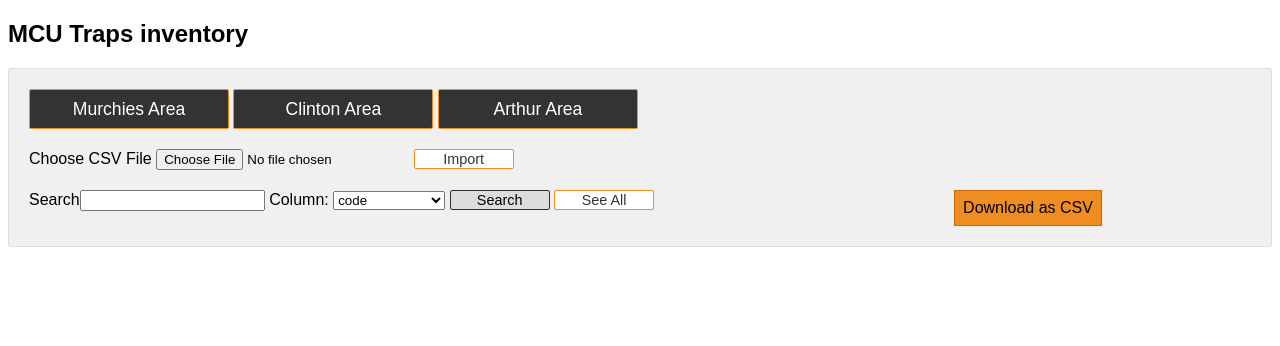
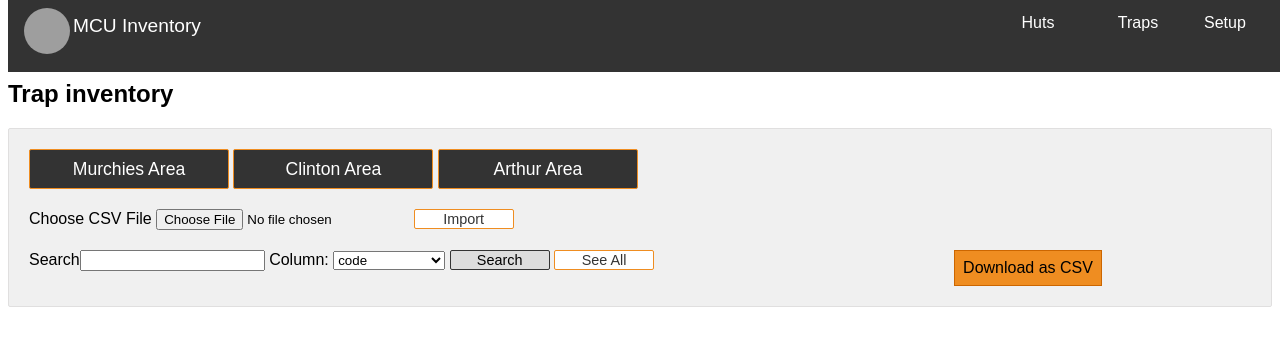
Before and after one commit to yaorasa/MCUDB, a PHP site: page /MCU/mcutrap.php in a window 1280 px wide. Shown: the top 346 px of the page. Run offline with PHP 8.4, Linux system fonts and the light colour scheme; data that the repository does not hold is empty; grey boxes are pictures that could not be loaded.

Commit message:
added nav bar

```diff
--- a/mcutrap.php
+++ b/mcutrap.php
@@ -19,7 +19,7 @@ if (isset($_POST["import"])) {
         $file = fopen($fileName, "r");
         //condition to look at the file name -- > variable
         // if ($_FILES['file']['name'] = "Traps_maintenance - Sheet1")
-        if (str_contains($_FILES['file']['name'],"Traps_maintenance")) {
+        if (str_contains($_FILES['file']['name'], "Traps_maintenance")) {
             fgets($file);
             while (($column = fgetcsv($file, 10000, ",")) !== FALSE) {
 
@@ -426,14 +426,15 @@ if (isset($_POST["import"])) {
 }
 ?>
 <!DOCTYPE html>
-<html>
+<html lang="en">
 
 <head>
     <script src="jquery-3.2.1.min.js"></script>
 
     <style>
         body {
-            font-family: Arial;
+            font-family: Arial, Helvetica, sans-serif;
+            ;
             /* width: 95%; */
         }
 
@@ -442,6 +443,7 @@ if (isset($_POST["import"])) {
             border: #e0dfdf 1px solid;
             padding: 20px;
             border-radius: 2px;
+            width: auto;
         }
 
         .input-row {
@@ -518,28 +520,10 @@ if (isset($_POST["import"])) {
             display: block;
         }
 
-        /* #header-fixed {
-            position: fixed;
-            top: 0px;
-            display: none;
-            background-color: white;
-            /* word-wrap: break-word;
-            table-layout: fixed;
-            width: 1800px;
-
+        .TF.sticky th {
+            /* override to position sticky headers underneath page header element */
+            top: 50px !important;
         }
-
-        #header-fixed td,
-        th {
-            border: 1px solid black;
-            width: 100px;
-            overflow: scroll;
-        } */
-
-        .TF.sticky th {
-        /* override to position sticky headers underneath page header element */
-        top: 0px !important;
-    }
 
         td,
         th {
@@ -563,6 +547,93 @@ if (isset($_POST["import"])) {
             display: flex;
             justify-content: flex-start;
             align-items: flex-start;
+        }
+
+        .navbar {
+            display: grid;
+            grid-template-columns: 50px 1fr 100px 100px 100px;
+            overflow: hidden;
+            position: fixed;
+            top: 0px !important;
+            background-color: #333;
+            width: 100%;
+        }
+
+        .navbar a {
+            float: left;
+            font-size: 16px;
+            color: white;
+            text-align: center;
+            padding: 14px 16px;
+            text-decoration: none;
+        }
+
+        .dropdown {
+            float: left;
+            overflow: hidden;
+        }
+
+        .dropdown .dropbtn {
+            font-size: 16px;
+            border: none;
+            outline: none;
+            color: white;
+            padding: 14px 16px;
+            background-color: inherit;
+            font-family: inherit;
+            margin: 0;
+        }
+
+        .navbar a:hover,
+        .dropdown:hover .dropbtn {
+            color: #EF8D21;
+        }
+
+        .dropdown-content {
+            display: none;
+            position: absolute;
+            background-color: #f9f9f9;
+            min-width: 160px;
+            box-shadow: 0px 8px 16px 0px rgba(0, 0, 0, 0.2);
+            z-index: 1;
+        }
+
+        .dropdown-content a {
+            float: none;
+            color: black;
+            padding: 12px 16px;
+            text-decoration: none;
+            display: block;
+            text-align: left;
+        }
+
+        .dropdown-content a:hover {
+            background-color: #ddd;
+        }
+
+        .dropdown:hover .dropdown-content {
+            display: block;
+        }
+
+        #mainNav {
+            text-align: left;
+            color: white;
+            font-size: 1.2em;
+
+            margin: 15px;
+        }
+
+        h2 {
+            padding-top: 60px;
+            ;
+        }
+
+        .logo-image img {
+            width: 46px;
+            height: 46px;
+            border-radius: 50%;
+            overflow: hidden;
+            margin-top: -6px;
         }
     </style>
     <script type="text/javascript">
@@ -627,11 +698,31 @@ if (isset($_POST["import"])) {
 
 
 <body>
-    <h2>MCU Traps inventory</h2>
+    <div class="navbar sticky">
+        <a class="navbar-brand" href="/">
+            <div class="logo-image">
+                <img src="https://static.wikia.nocookie.net/disney/images/6/69/Marvel_Cinematic_Universe_Logo.png/revision/latest?cb=20160729172402" class="img-fluid">
+            </div>
+        </a>
+        <p id="mainNav">MCU Inventory</p>
+        <a href="http://localhost/MCU/mcuDB/mcuhut.php">Huts</a>
+        <a href="http://localhost/MCU/mcuDB/mcutrap.php">Traps</a>
+        <div class="dropdown">
+            <button class="dropbtn">Setup
+                <i class="fa fa-caret-down"></i>
+            </button>
+            <div class="dropdown-content">
+                <a href="http://localhost/MCU/mcuDB/mcutrapset.php">Setup Traps</a>
+            </div>
+        </div>
+    </div>
 
-    <div id="response" class="<?php if (!empty($type)) {
-                                    echo $type . " display-block";
-                                } ?>">
+    <h2>Trap inventory</h2>
+
+    <div id="response" class="
+    <?php if (!empty($type)) {
+        echo $type . " display-block";
+    } ?>">
         <?php if (!empty($message)) {
             echo $message;
         } ?>
@@ -799,25 +890,6 @@ if (isset($_POST["import"])) {
                 ?>
                 </tbody>
         </table>
-<!-- fixed header attempt1  -->
-        <!-- <table id="header-fixed"></table>
-        <script>
-            var tableOffset = $("#userTable").offset().top;
-            var $header = $("#userTable > thead").clone();
-            var $fixedHeader = $("#header-fixed").append($header);
-
-
-            $(window).bind("scroll", function() {
-                var offset = $(this).scrollTop();
-                // var offsethr = $(this).scrollLeft()
-
-                if (offset >= tableOffset && $fixedHeader.is(":hidden")) {
-                    $fixedHeader.show();
-                } else if (offset < tableOffset) {
-                    $fixedHeader.hide();
-                }
-            });
-        </script> -->
 
     <?php
 
```
